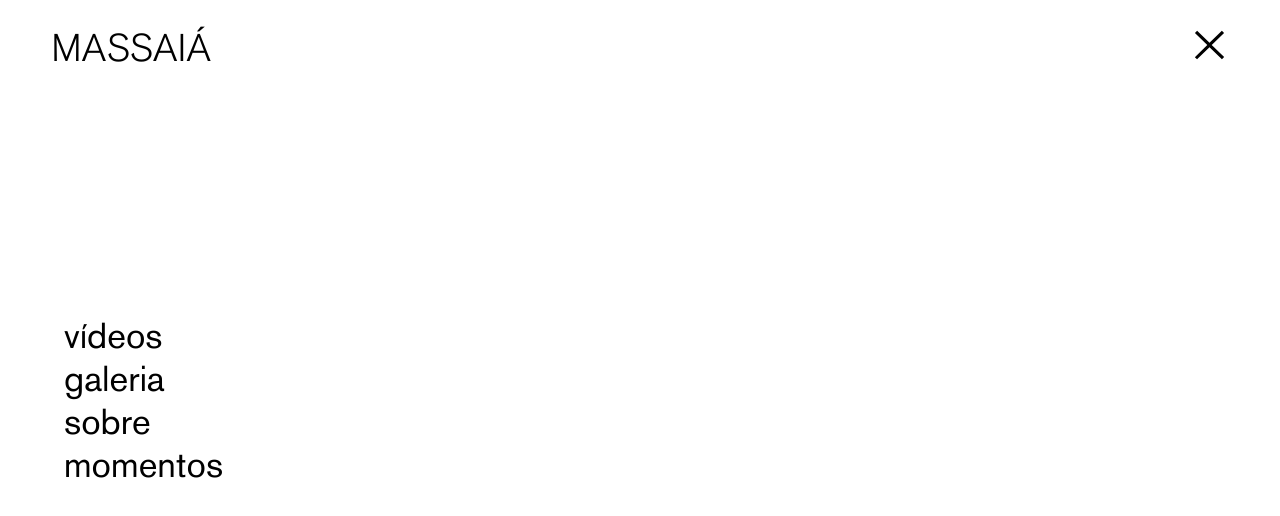
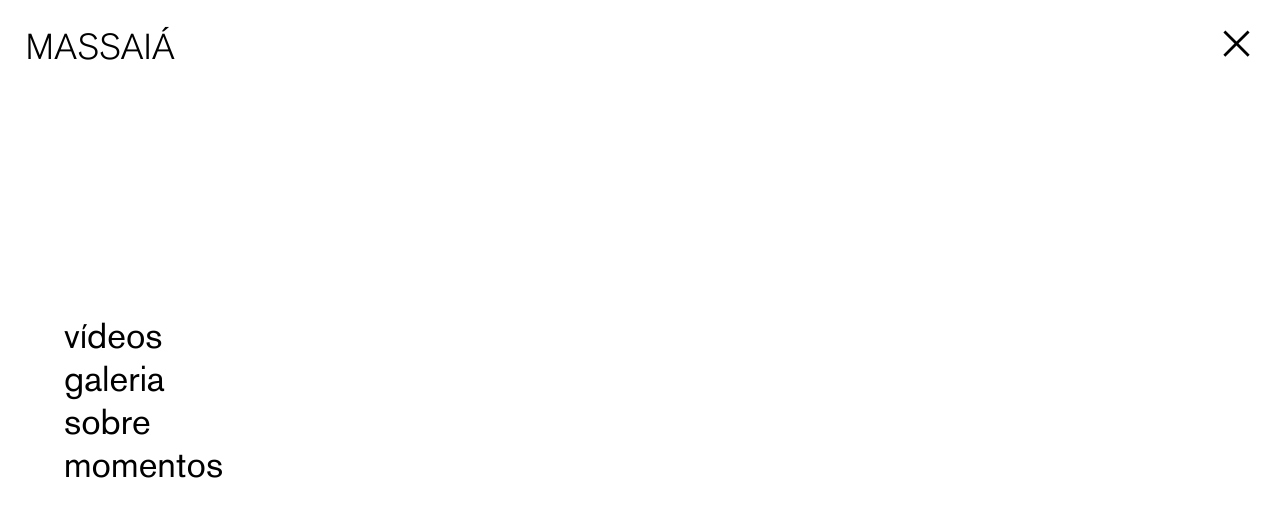
Before and after one commit to anacAraujo/massaia-app, a React (Create React App) app in the folder client/: page /#/menu in a window 1280 px wide. Shown: the top 516 px of the page. Built offline with nearby package versions, Linux system fonts and the light colour scheme.

Commit message:
fix: make Link elements clickable

```diff
--- a/client/src/styles/homeMenu.css
+++ b/client/src/styles/homeMenu.css
@@ -1,3 +1,7 @@
+body {
+  overflow: hidden;
+}
+
 .massaia {
   position: absolute;
   top: 0;
@@ -15,6 +19,7 @@
   top: 0;
   right: 0;
   margin: 2%;
+  z-index: 1;
   img {
     height: auto;
     width: 2.8vw;
--- a/client/src/styles/menu.css
+++ b/client/src/styles/menu.css
@@ -14,6 +14,7 @@ body {
     margin: 7%;
     width: 10vw;
     height: auto;
+    z-index: 1;
   }
 
   .menu-options {
@@ -63,15 +64,13 @@ body {
 
 @media only screen and (min-width: 1024px) {
   .menu-massaia {
-    margin-top: 2%;
-    margin-left: 4%;
-    font-size: 3vw;
+    margin: 2%;
+    font-size: 2.8vw;
   }
 
   .menu-exit {
-    margin-top: 2%;
-    margin-right: 4%;
-    width: 3vw;
+    margin: 2%;
+    width: 2.8vw;
   }
 
   .menu-options {
```
